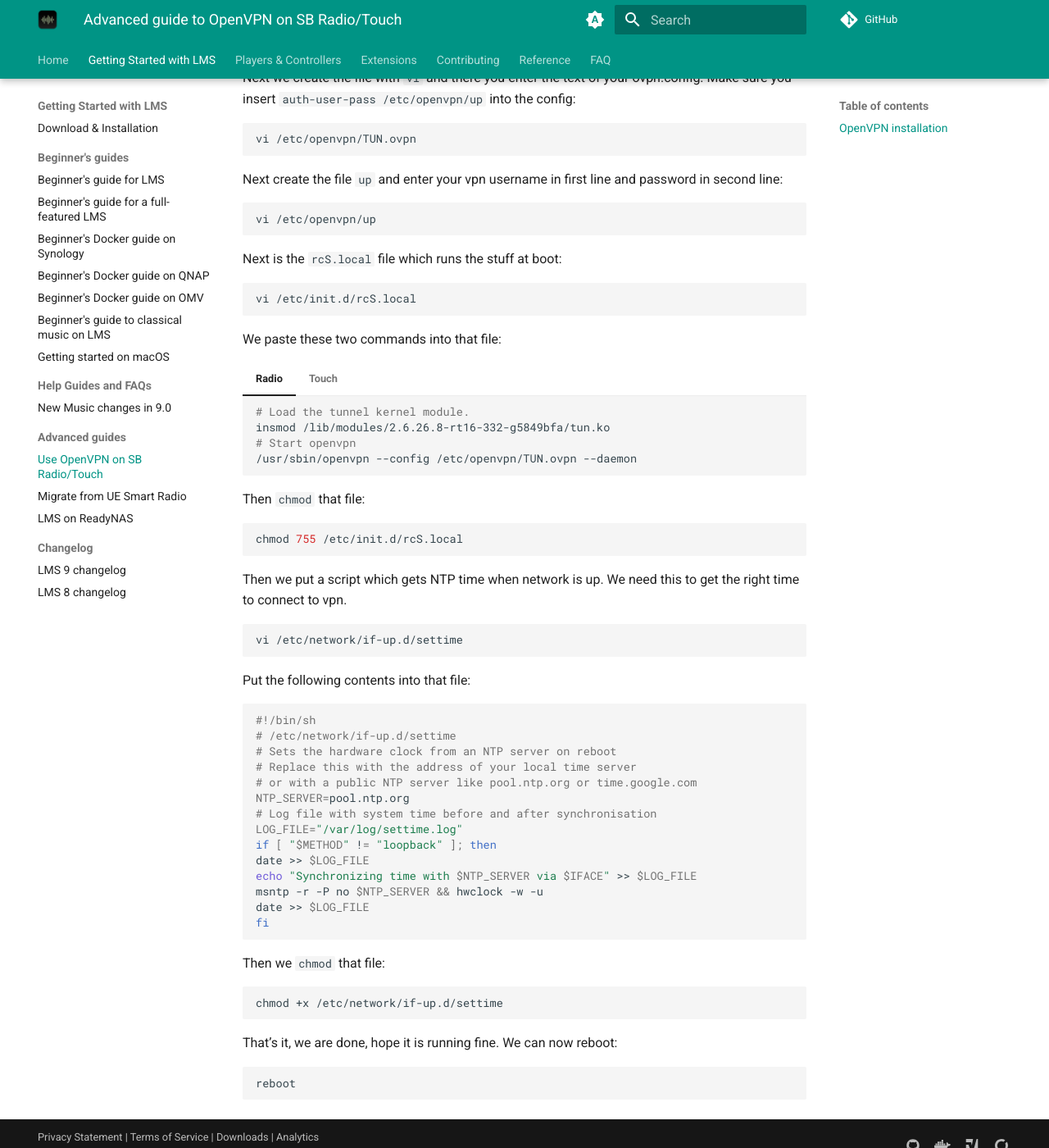
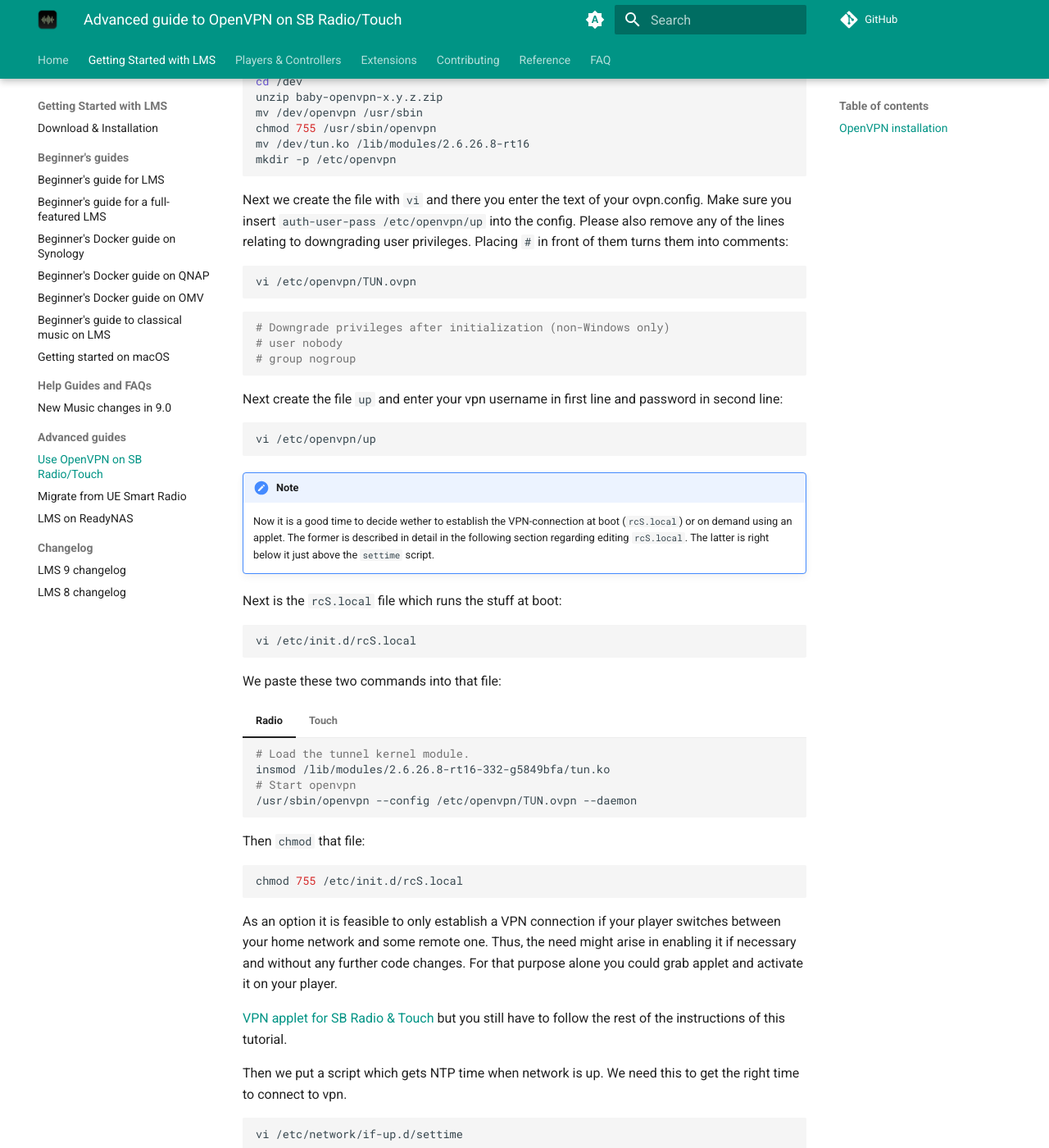
Before and after one commit to LMS-Community/lms-community.github.io, an MkDocs documentation site: the page built from docs/getting-started/advanced-guide-openvpn.md, in a window 1280 px wide and 1400 px high, scrolled down 929 px. Shown: the whole window at 82% size. Built offline with MkDocs 1.6.1 and Material for MkDocs 9.7.7, drawn with Linux system fonts in a browser that asks for light colours; a script that is not in the unit is left out; plug-ins that fetch from the network failed and are left out; comment, search, counter and statistics services are not loaded; some of the changed text lies outside the part shown.

Commit message:
Update advanced-guide-openvpn.md
Added some new information and a link to an applet to turn on VPN without running at boot time

````diff
--- a/docs/getting-started/advanced-guide-openvpn.md
+++ b/docs/getting-started/advanced-guide-openvpn.md
@@ -9,6 +9,9 @@
 You can use this to connect your Squeezebox player to your remote home network using OpenVPN. This guide assumes you have a functioning OpenVPN setup on your network. Also this guide assumes basic knowledge of \*nix administration (especially for the usage of `vi`).
 
 ## OpenVPN installation
+
+!!! note
+    Since community firmware version 9.0.1r17023 the `openvpn` binary and the `tun` kernel module are already included and even situated in the appropriate locations. If your are on this or a newer firmware, please skip any steps relating those files and directly proceed with creating `TUN.ovpn`.
 
 We need the `openvpn` binary and the `tun` kernel module for the SB Radio/Touch and your `ovpn.config` as text.
 
@@ -50,15 +53,25 @@
     mkdir -p /etc/openvpn
     ```
 
-Next we create the file with `vi` and there you enter the text of your ovpn.config. Make sure you insert `auth-user-pass /etc/openvpn/up` into the config:
+Next we create the file with `vi` and there you enter the text of your ovpn.config. Make sure you insert `auth-user-pass /etc/openvpn/up` into the config.
+Please also remove any of the lines relating to downgrading user privileges. Placing `# ` in front of them turns them into comments:
+
 ```bash
 vi /etc/openvpn/TUN.ovpn
+```
+
+```bash
+# Downgrade privileges after initialization (non-Windows only)
+# user nobody
+# group nogroup
 ```
 
 Next create the file `up` and enter your vpn username in first line and password in second line:
 ```bash
 vi /etc/openvpn/up
 ```
+!!! note
+    Now it is a good time to decide wether to establish the VPN-connection at boot (`rcS.local`) or on demand using an applet. The former is described in detail in the following section regarding editing `rcS.local`. The latter is right below it just above the `settime` script.
 
 Next is the `rcS.local` file which runs the stuff at boot:
 ```bash
@@ -89,6 +102,10 @@
 ```bash
 chmod 755 /etc/init.d/rcS.local
 ```
+
+As an option it is feasible to only establish a VPN connection if your player switches between your home network and some remote one. Thus, the need might arise in enabling it if necessary and without any further code changes. For that purpose alone you could grab applet and activate it on your player.
+
+[VPN applet for SB Radio & Touch](https://forums.lyrion.org/forum/user-forums/3rd-party-software/1804469) but you still have to follow the rest of the instructions of this tutorial.
 
 Then we put a script which gets NTP time when network is up. We need this to get the right time to connect to vpn.
 ```bash
````
